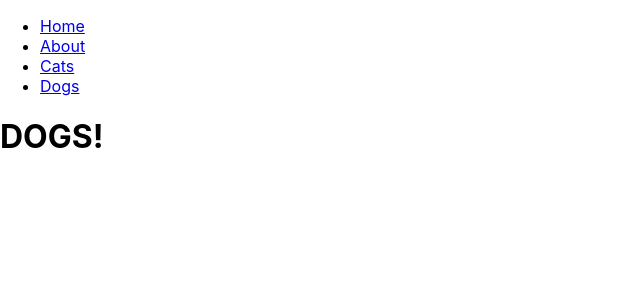
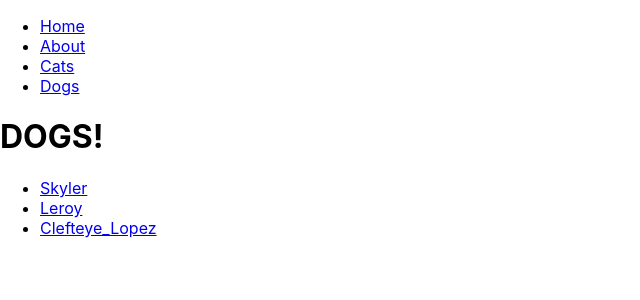
Before and after one commit to adebruyne/silly-react-router-dir, a React (Create React App) app: page /dogs in a window 1280 px wide. Shown: the top 300 px of the page, without its empty margins (0-640 px from the left). Built offline with nearby package versions, Linux system fonts and the light colour scheme.

Commit message:
maps over dogs to draw each one to screen

```diff
--- a/src/Dogs.js
+++ b/src/Dogs.js
@@ -1,9 +1,18 @@
 import React from "react";
+import { Link } from "react-router-dom";
 
 function Dogs(props) {
+  const dogListItems = props.dogList.map((dogName, index) => {
+    return (
+      <li key={index}>
+        <Link to={`/dogs/${dogName}`}>{dogName}</Link>
+      </li>
+    );
+  });
   return (
     <div>
       <h1>DOGS!</h1>
+      <ul>{dogListItems}</ul>
     </div>
   );
 }
```
